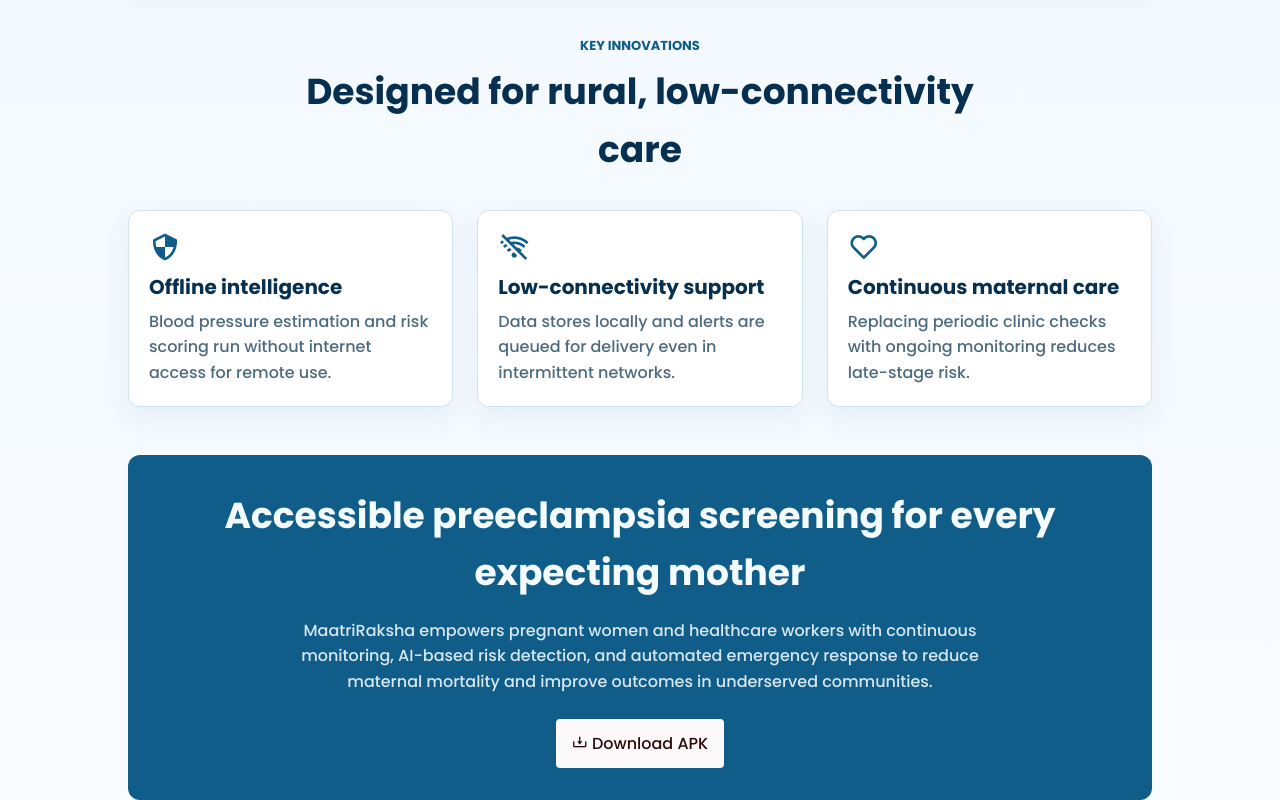
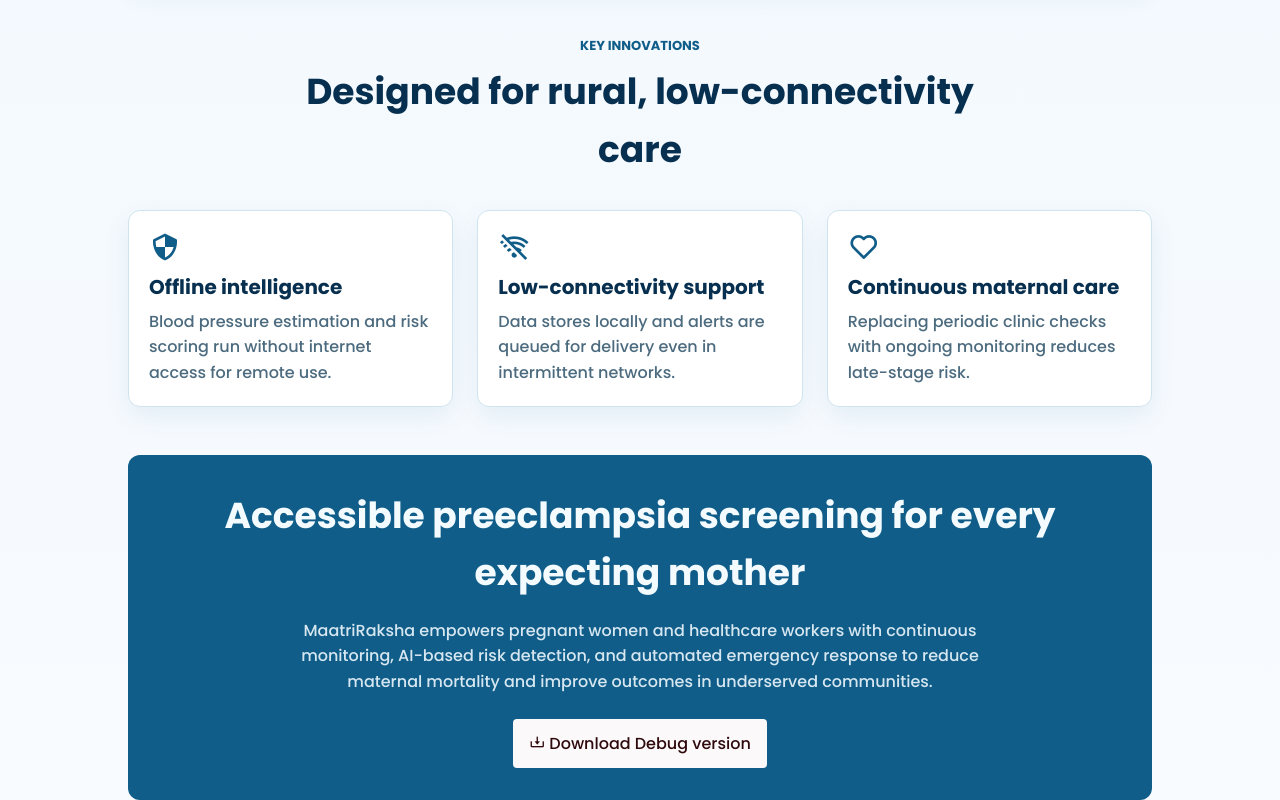
Before and after one commit to Nandigam-Akhil-Siva-Chowdary/Portfolio, a plain HTML site: page maatriraksha.html in a window 1280 px wide. Shown: the part 2112-2912 px from the top of the page. Drawn offline with nearby package versions, Linux system fonts and the light colour scheme.

Commit message:
Update maatriraksha.html

```diff
--- a/maatriraksha.html
+++ b/maatriraksha.html
@@ -445,9 +445,9 @@
                 <p>
                     MaatriRaksha empowers pregnant women and healthcare workers with continuous monitoring, AI-based risk detection, and automated emergency response to reduce maternal mortality and improve outcomes in underserved communities.
                 </p>
-                <a download href="assets/apks/MaatriRaksha.apk" class="button button-white">
+                <a download href="assets/apks/MaatriRaksha-Debug.apk" class="button button-white">
                     <i class='bx bx-download'></i>
-                    Download APK
+                    Download Debug version
                 </a>
             </div>
         </section>
```
